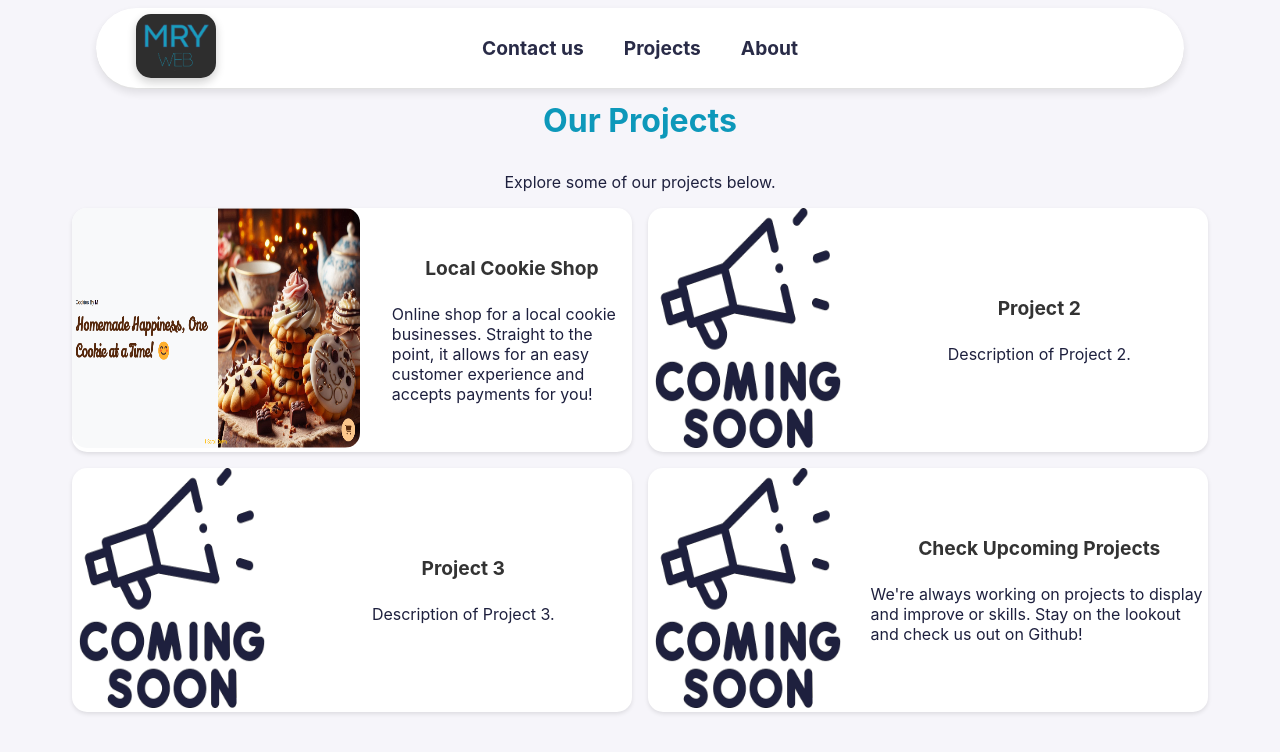
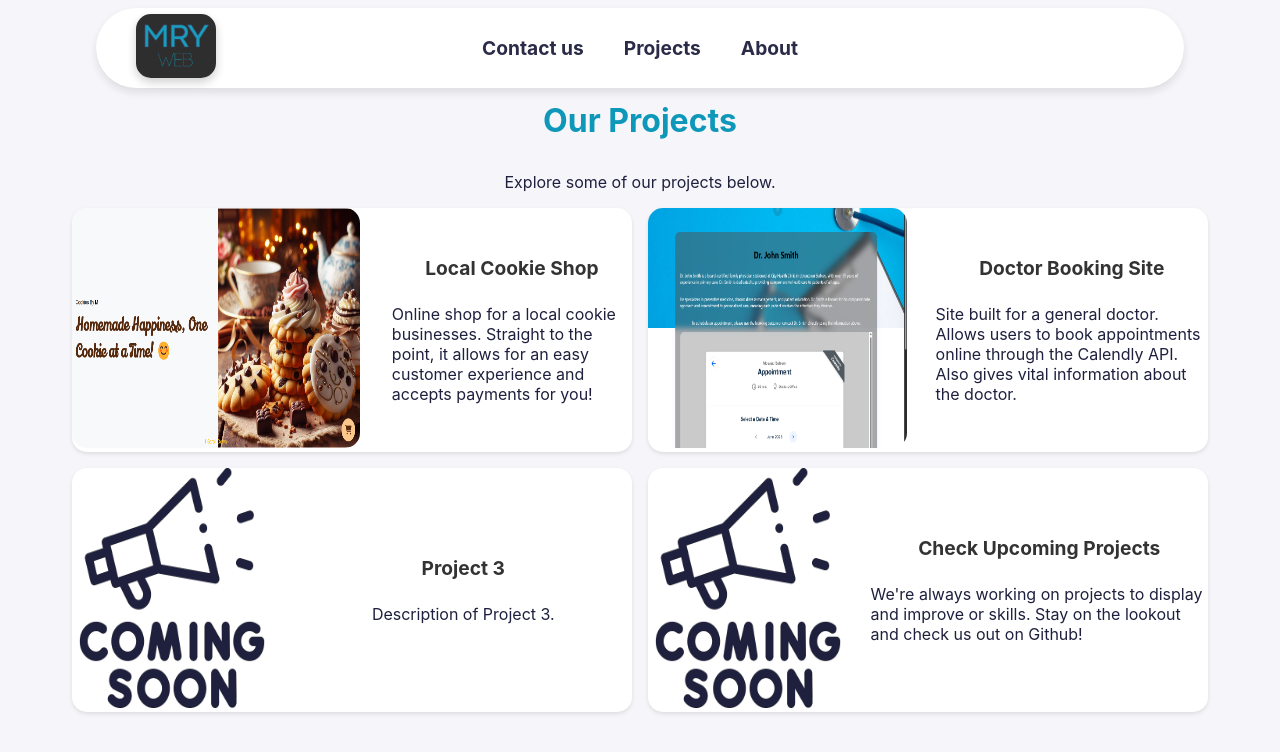
Before and after one commit to MosaabSaleem/MRYPortfolio, a React (Create React App) app in the folder mry_portfolio/: page /projects in a window 1280 px wide. Shown: the top 752 px of the page. Built offline with nearby package versions, Linux system fonts and the light colour scheme; a web font is replaced by a local one.

Commit message:
Added Appointment project to projects page

```diff
--- a/mry_portfolio/src/Projects.jsx
+++ b/mry_portfolio/src/Projects.jsx
@@ -1,6 +1,7 @@
 import "./Styles/Projects.css";
 import Cookies from "./Assets/CookiesExample.png";
 import ComingSoon from "./Assets/ComingSoon.png";
+import Appointment from "./Assets/appointmentPic.png";
 
 export default function Projects() {
     return (
@@ -24,11 +25,11 @@ export default function Projects() {
             </a>
               <div className="ProjectCard">
                 <div className="ProjectCardleft">
-                  <img src={ComingSoon} alt="Project 2" className="ProjectCardImage" />
+                  <img src={Appointment} alt="Project 2" className="ProjectCardImage" />
                 </div>
                 <div className="ProjectCardRight">
-                  <h2 className="ProjectCardTitle">Project 2</h2>
-                  <p className="ProjectDescription">Description of Project 2.</p>
+                  <h2 className="ProjectCardTitle">Doctor Booking Site</h2>
+                  <p className="ProjectDescription">Site built for a general doctor. Allows users to book appointments online through the Calendly API. Also gives vital information about the doctor.</p>
                 </div>
               </div>
               <div className="ProjectCard">
```
Also changed, not shown: mry_portfolio/src/Assets/appointmentPic.png (added).
